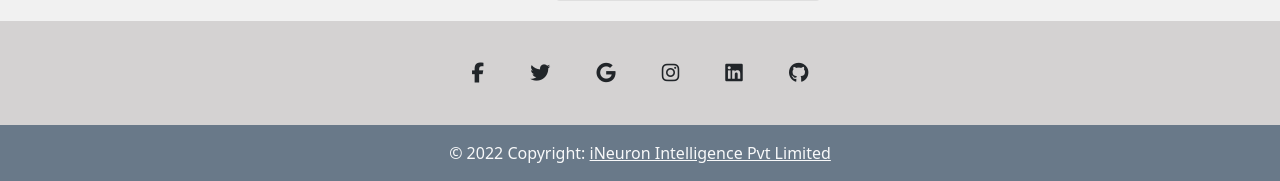
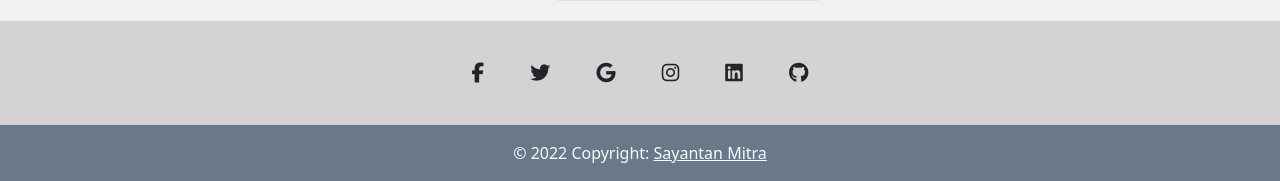
Before and after one commit to Sayantan40/Machine_Learning_Project, a Flask app: page / in a window 1280 px wide. Shown: the part 1006-1187 px from the top of the page. Run offline with Flask 2, Linux system fonts and the light colour scheme; some libraries are stand-ins or nearby versions.

Commit message:
Update header.html

```diff
--- a/templates/header.html
+++ b/templates/header.html
@@ -57,7 +57,7 @@ table-layout: fixed;
                 aria-controls="navbarTogglerDemo03" aria-expanded="false" aria-label="Toggle navigation">
                 <span class="navbar-toggler-icon"></span>
             </button>
-            <a class="navbar-brand" href="/">California Housing Price Estimation</a>
+            <a class="navbar-brand" href="/">Housing Price Estimation</a>
             <div class="collapse navbar-collapse" id="navbarTogglerDemo03">
                 <ul class="navbar-nav me-auto mb-2 mb-lg-0">
                     <li class="nav-item">
@@ -165,7 +165,7 @@ table-layout: fixed;
         <!-- Copyright -->
         <div class="text-center text-light p-3" style="background-color: rgba(3, 36, 67, 0.504);">
             © 2022 Copyright:
-            <a class="text-light" href="https://ineuron.ai/">iNeuron Intelligence Pvt Limited</a>
+            <a class="text-light" href="https://ineuron.ai/">Sayantan Mitra</a>
         </div>
         <!-- Copyright -->
     </footer>
```
